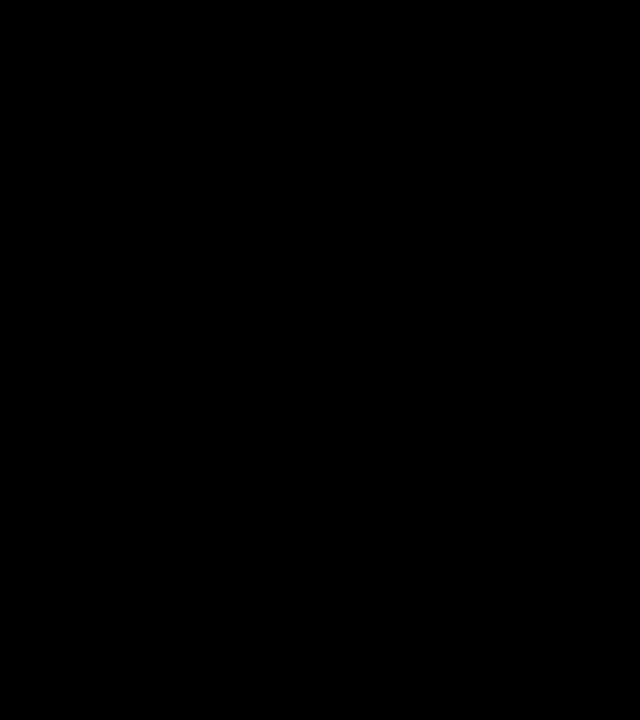
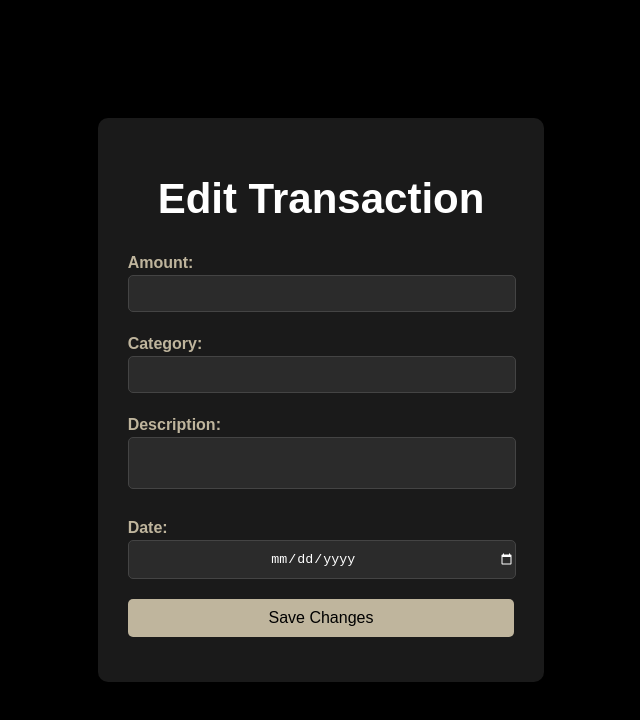
Before and after one commit to aslihancelik/FinancialManagementApp, a React (Vite) app in the folder client/my-react-app/: page /edit-transaction/1 in a window 1280 px wide. Before the commit this address had no page. Shown: the top 720 px of the page, without its empty margins (349-989 px from the left). Built offline with nearby package versions, Linux system fonts and the light colour scheme; no server answers.

Commit message:
added the edit button and its function

```diff
--- a/client/my-react-app/src/App.jsx
+++ b/client/my-react-app/src/App.jsx
@@ -2,6 +2,7 @@
 import { BrowserRouter as Router, Route, Routes } from "react-router-dom";
 import TransactionsPage from "./pages/TransactionsPage";
 import AddTransactionPage from "./pages/AddTransactionPage";
+import EditTransactionPage from "./pages/EditTransactionPage";
 
 const App = () => {
   return (
@@ -9,6 +10,7 @@
       <Routes>
         <Route path="/" element={<TransactionsPage />} />
         <Route path="/add-transaction" element={<AddTransactionPage />} />
+        <Route path="/edit-transaction/:id" element={<EditTransactionPage />} />
       </Routes>
     </Router>
   );
--- a/client/my-react-app/src/api/transactionsApi.js
+++ b/client/my-react-app/src/api/transactionsApi.js
@@ -10,3 +10,4 @@
 export const updateTransaction = (id, data) =>
   api.put(`/transactions/${id}`, data);
 export const deleteTransaction = (id) => api.delete(`/transactions/${id}`);
+export const fetchTransactionById = (id) => api.get(`/transactions/${id}`);
--- a/client/my-react-app/src/components/AddTransactionForm.jsx
+++ b/client/my-react-app/src/components/AddTransactionForm.jsx
@@ -21,6 +21,7 @@
 
   return (
     <form onSubmit={handleSubmit}>
+      <h1>New Transaction</h1>
       <label>
         Amount:
         <input
--- /dev/null
+++ b/client/my-react-app/src/pages/EditTransactionPage.jsx
@@ -0,0 +1,223 @@
+// import React, { useState, useEffect } from "react";
+// import { useParams, useNavigate } from "react-router-dom";
+// import {
+//   fetchTransactionById,
+//   updateTransaction,
+// } from "../api/transactionsApi";
+// import "../styles/EditTransactionPage.css";
+
+// const EditTransactionPage = () => {
+//   const { id } = useParams(); // Get transaction ID from URL
+//   const navigate = useNavigate();
+
+//   const [formData, setFormData] = useState({
+//     amount: "",
+//     category: "",
+//     date: "",
+//     description: "",
+//   });
+
+//   useEffect(() => {
+//     const getTransaction = async () => {
+//       try {
+//         const transaction = await fetchTransactionById(id); // Fetch transaction by ID
+//         setFormData(transaction.data);
+//       } catch (error) {
+//         console.error("Error fetching transaction:", error);
+//       }
+//     };
+//     getTransaction();
+//   }, [id]);
+
+//   const handleInputChange = (e) => {
+//     const { name, value } = e.target;
+//     setFormData((prevData) => ({ ...prevData, [name]: value }));
+//   };
+
+//   const handleFormSubmit = async (e) => {
+//     e.preventDefault();
+//     try {
+//       await updateTransaction(id, formData); // Send updated data to backend
+//       navigate("/"); // Redirect to Transactions page
+//     } catch (error) {
+//       console.error("Error updating transaction:", error);
+//     }
+//   };
+
+//   return (
+//     <form onSubmit={handleFormSubmit}>
+//       <h1>Edit Transaction</h1>
+//       <label>
+//         Amount:
+//         <input
+//           type="number"
+//           name="amount"
+//           value={formData.amount}
+//           onChange={handleInputChange}
+//           required
+//         />
+//       </label>
+//       <label>
+//         Category:
+//         <input
+//           type="text"
+//           name="category"
+//           value={formData.category}
+//           onChange={handleInputChange}
+//           required
+//         />
+//       </label>
+//       <label>
+//         Description:
+//         <textarea
+//           name="description"
+//           value={formData.description}
+//           onChange={handleInputChange}
+//         />
+//       </label>
+//       <label>
+//         Date:
+//         <input
+//           type="date"
+//           name="date"
+//           value={formData.date.split("T")[0]} // Format the date
+//           onChange={handleInputChange}
+//           required
+//         />
+//       </label>
+//       <button type="submit">Save Changes</button>
+//     </form>
+//   );
+// };
+
+// export default EditTransactionPage;
+
+
+
+
+
+import React, { useState, useEffect } from "react";
+import { useParams, useNavigate } from "react-router-dom";
+import {
+  fetchTransactionById,
+  updateTransaction,
+} from "../api/transactionsApi";
+import "../styles/EditTransactionPage.css";
+
+const EditTransactionPage = () => {
+  const { id } = useParams(); // Get transaction ID from URL
+  const navigate = useNavigate();
+
+  const [formData, setFormData] = useState({
+    amount: "",
+    category: "",
+    date: "",
+    description: "",
+  });
+
+  const [loading, setLoading] = useState(true); // Add loading state to handle API call
+
+  useEffect(() => {
+    const getTransaction = async () => {
+      try {
+        const response = await fetchTransactionById(id);
+        console.log("Fetched Transaction:", response.data); // Debugging
+        const transaction = response.data; // Ensure correct data retrieval
+
+        setFormData({
+          amount: transaction?.amount || "", // Fallback to empty string
+          category: transaction?.category || "", // Fallback to empty string
+          date: transaction?.date ? transaction.date.split("T")[0] : "", // Format or fallback
+          description: transaction?.description || "", // Optional field fallback
+        });
+      } catch (error) {
+        console.error("Error fetching transaction:", error);
+      } finally {
+        setLoading(false); // Stop loading after fetching data
+      }
+    };
+
+    getTransaction();
+  }, [id]);
+
+
+  const handleInputChange = (e) => {
+    const { name, value } = e.target;
+    setFormData((prevData) => ({ ...prevData, [name]: value }));
+  };
+
+
+  useEffect(() => {
+    console.log("Updated formData:", formData);
+  }, [formData]);
+
+
+const handleFormSubmit = async (e) => {
+  e.preventDefault();
+
+  // Convert amount to a number
+  const updatedFormData = { ...formData, amount: Number(formData.amount) };
+  console.log("📤 Sending update request:", id, updatedFormData);
+
+  try {
+    await updateTransaction(id, updatedFormData); // Send updated data to backend
+    console.log("✅ Update successful!");
+    navigate("/"); // Redirect to Transactions page
+  } catch (error) {
+    console.error("Error updating transaction:", error);
+    // Optional: Display error message to the user
+  }
+};
+
+
+  if (loading) {
+    return <div>Loading...</div>; // Display a loading state while fetching
+  }
+
+  return (
+    <form onSubmit={handleFormSubmit}>
+      <h1>Edit Transaction</h1>
+      <label>
+        Amount:
+        <input
+          type="number"
+          name="amount"
+          value={formData.amount}
+          onChange={handleInputChange}
+          required
+        />
+      </label>
+      <label>
+        Category:
+        <input
+          type="text"
+          name="category"
+          value={formData.category}
+          onChange={handleInputChange}
+          required
+        />
+      </label>
+      <label>
+        Description:
+        <textarea
+          name="description"
+          value={formData.description}
+          onChange={handleInputChange}
+        />
+      </label>
+      <label>
+        Date:
+        <input
+          type="date"
+          name="date"
+          value={formData.date} // Pre-filled value
+          onChange={handleInputChange}
+          required
+        />
+      </label>
+      <button type="submit">Save Changes</button>
+    </form>
+  );
+};
+
+export default EditTransactionPage;
--- a/client/my-react-app/src/pages/TransactionsPage.jsx
+++ b/client/my-react-app/src/pages/TransactionsPage.jsx
@@ -55,6 +55,16 @@
               <td>{transaction.category}</td>
               <td>${transaction.amount}</td>
               <td>{transaction.description}</td>
+              <td>
+                <button
+                  className="edit-button"
+                  onClick={() =>
+                    navigate(`/edit-transaction/${transaction._id}`)
+                  }
+                >
+                  Edit
+                </button>
+              </td>
             </tr>
           ))}
         </tbody>
--- a/client/my-react-app/src/styles/AddTransactionPage.css
+++ b/client/my-react-app/src/styles/AddTransactionPage.css
@@ -74,3 +74,7 @@
 button:hover {
   background-color: #9c8f7b; /* Darker beige on hover */
 }
+
+input[type="date"]::-webkit-calendar-picker-indicator {
+  filter: invert(1); /* Makes the calendar icon visible on the background */
+}
--- /dev/null
+++ b/client/my-react-app/src/styles/EditTransactionPage.css
@@ -0,0 +1,65 @@
+/* Center content */
+body {
+  display: flex;
+  justify-content: center;
+  align-items: center;
+  height: 100vh;
+  background-color: #000000; /* Black background */
+  margin: 0;
+  font-family: Arial, sans-serif;
+  color: #ffffff; /* White text */
+}
+
+h1{
+    font-size: 42px;
+    text-align: center;
+
+}
+
+/* Table styling */
+table {
+  border-collapse: collapse;
+  width: 80%;
+  margin: auto;
+  background-color: #1a1a1a; /* Dark table background */
+  color: #ffffff; /* Light text */
+  box-shadow: 0 4px 8px rgba(0, 0, 0, 0.3);
+}
+
+/* Table header */
+th {
+  background-color: #bfb59d; /* Beige header background */
+  color: #000000; /* Black text for contrast */
+  padding: 15px;
+  text-align: center;
+}
+
+/* Table rows and cells */
+td {
+  padding: 10px;
+  border-bottom: 1px solid #333333; /* Subtle border */
+  text-align: center;
+}
+
+tr:nth-child(even) {
+  background-color: #1f1f1f; /* Slightly lighter rows for contrast */
+}
+
+/* Add transaction button */
+.add-transaction {
+  display: block;
+  margin: 20px auto;
+  padding: 10px 20px;
+  background-color: #bfb59d; /* Beige button */
+  color: #000000; /* Black text */
+  border: none;
+  border-radius: 5px;
+  font-size: 16px;
+  cursor: pointer;
+  transition: background-color 0.3s ease;
+  max-width: 200px;
+}
+
+.add-transaction:hover {
+  background-color: #7e7975; /* Darker beige on hover */
+}
```
Also changed, not shown: 2 other files (tests, documents, lock files or other folders).
